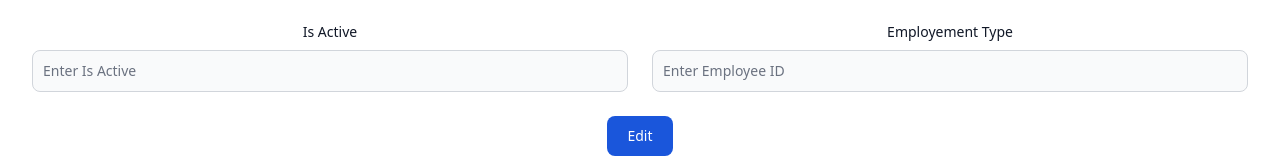
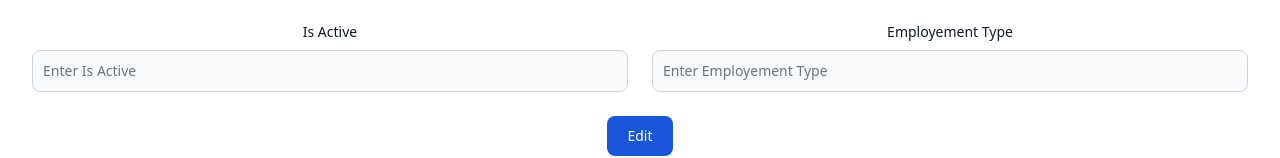
Before and after one commit to danurag1906/fsd-training-ems-frontend, a React (Vite) app: page /edit-employee/1 in a window 1280 px wide. Shown: the part 240-398 px from the top of the page. Built offline with nearby package versions, Linux system fonts and the light colour scheme; no server answers.

Commit message:
typo in editemployee

```diff
--- a/src/components/EditEmployee.jsx
+++ b/src/components/EditEmployee.jsx
@@ -155,7 +155,7 @@ const EditEmployee = () => {
               type="text"
               id="employementtype"
               className="bg-gray-50 border border-gray-300 text-gray-900 text-sm rounded-lg focus:ring-blue-500 focus:border-blue-500 block w-full p-2.5 dark:bg-gray-700 dark:border-gray-600 dark:placeholder-gray-400 dark:text-white dark:focus:ring-blue-500 dark:focus:border-blue-500"
-              placeholder="Enter Employee ID"
+              placeholder="Enter Employement Type"
               required
               value={formData.employementtype}
               onChange={handleChange}
```
